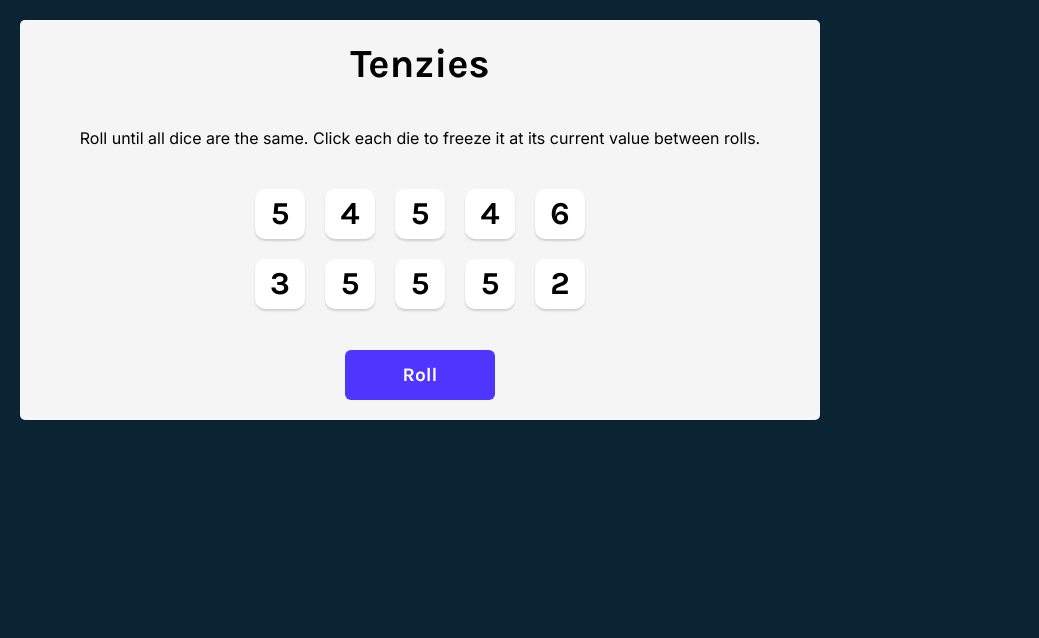
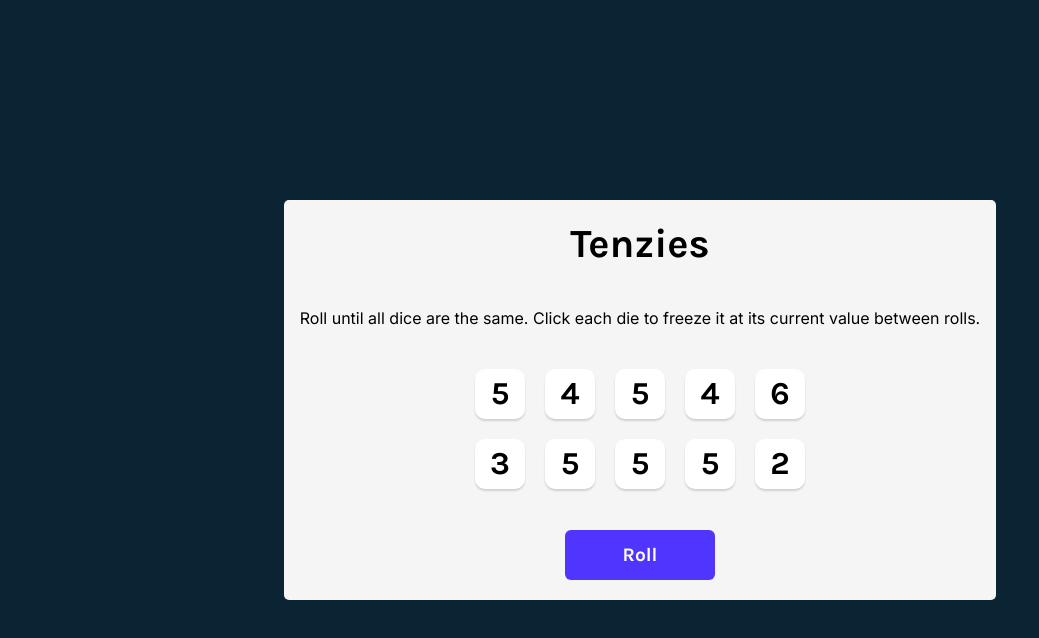
Before and after one commit to abulyousuf/tenzies, a React (Create React App) app: page / in a window 1280 px wide. Shown: the top 638 px of the page, without its empty margins (0-1039 px from the left). Built offline with nearby package versions, Linux system fonts and the light colour scheme.

Commit message:
Update styling

```diff
--- a/src/style.css
+++ b/src/style.css
@@ -5,9 +5,13 @@
 }
 
 body {
+  height: 100vh;
   font-family: "Karla", sans-serif;
   background-color: #0b2434;
-  padding: 20px;
+  /* padding: 20px; */
+  display: flex;
+  justify-content: center;
+  align-items: center;
 }
 
 main {
@@ -29,6 +33,7 @@ main {
   font-family: "Inter", sans-serif;
   font-weight: 400;
   text-align: center;
+  padding: 0 1em;
 }
 
 .dice-container {
```
